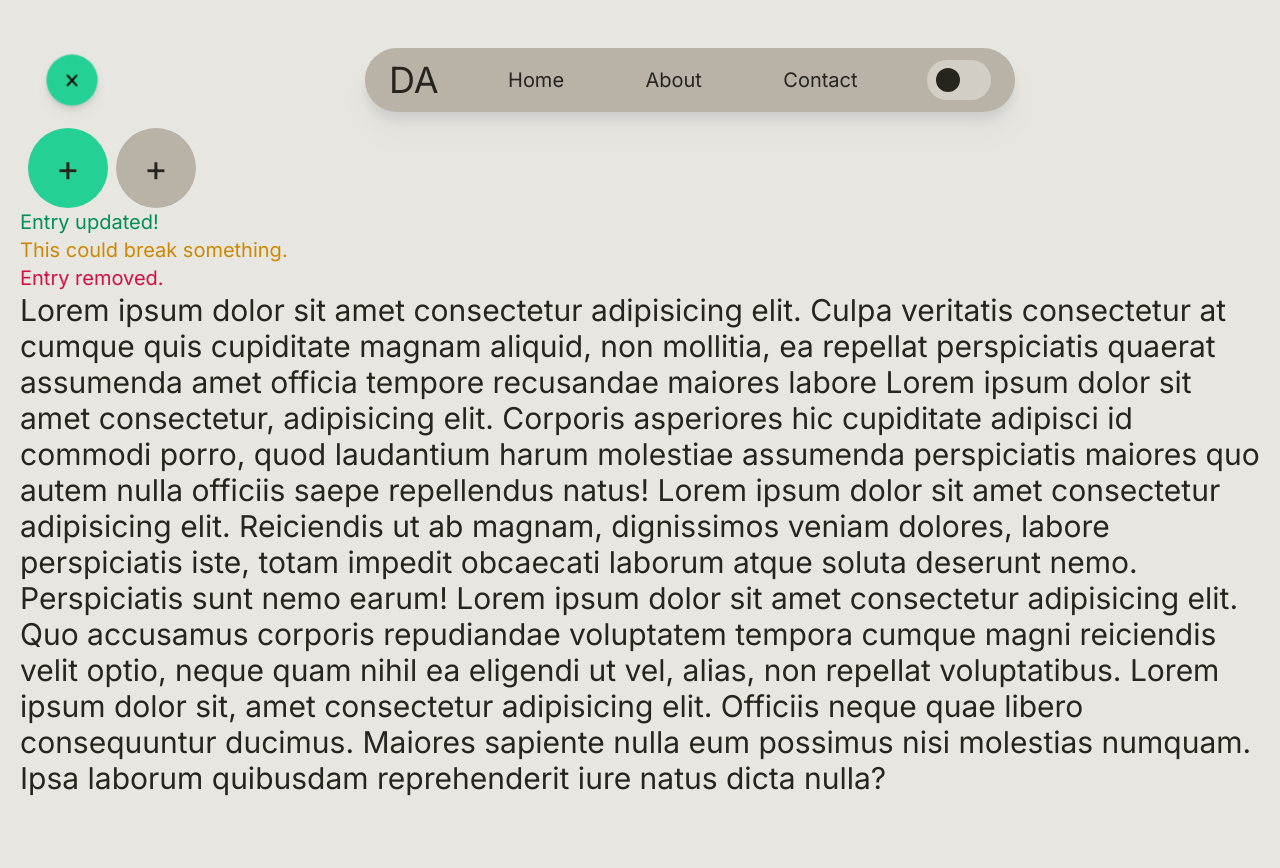
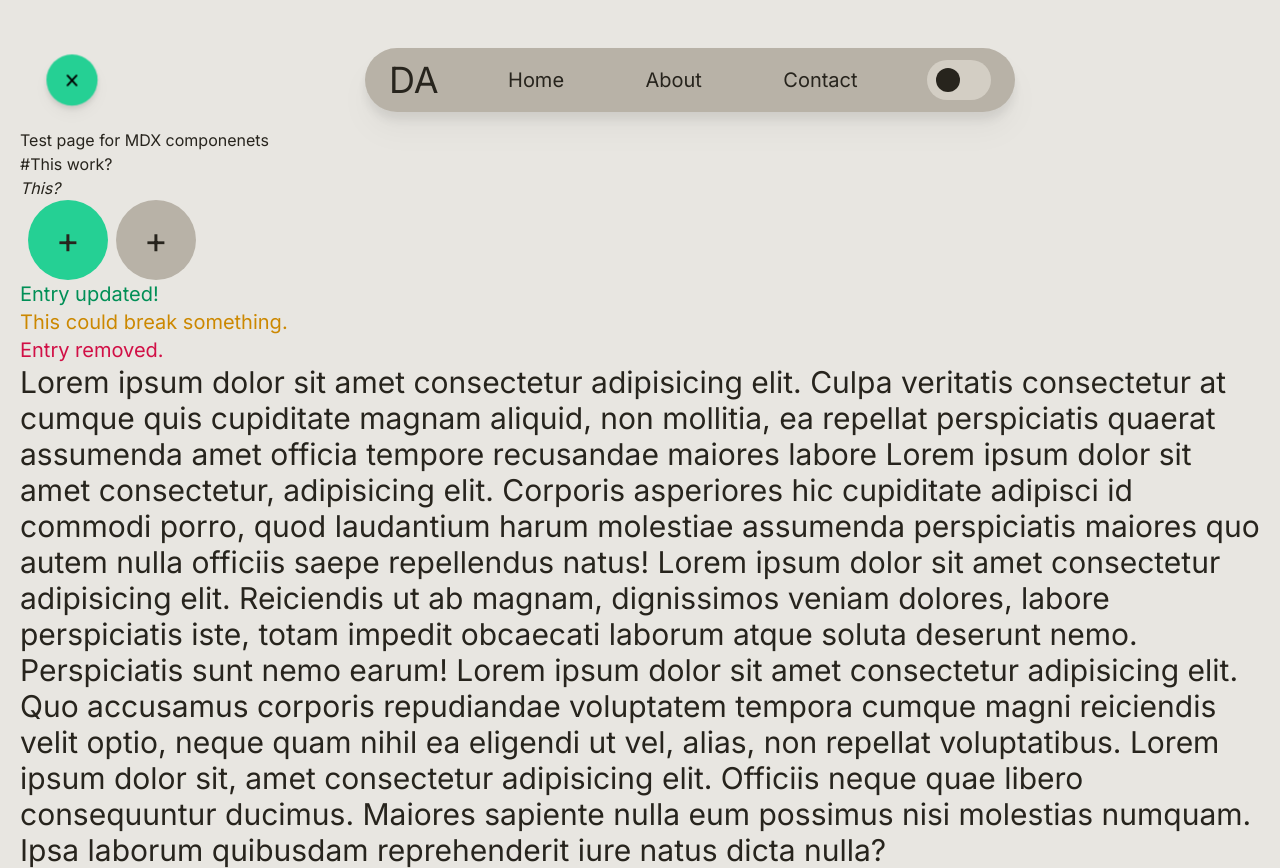
Before and after one commit to theonlynanu/website, a Next.js app: page / in a window 1280 px wide. Before the commit the page ends 800 px from the top, so only its background shows below. Built offline with nearby package versions, Linux system fonts and the light colour scheme.

Commit message:
Begin MDX configuration
This commit was made mid-setup to facilitate
switching between workstations. Don't expect any
real changes here.

```diff
--- /dev/null
+++ b/mdx-components.tsx
@@ -0,0 +1,10 @@
+import type { MDXComponents } from "mdx/types";
+
+
+export function useMDXComponents(components: MDXComponents): MDXComponents {
+    return {
+      // Allows customizing built-in components, e.g. to add styling.
+      // h1: ({ children }) => <h1 style={{ fontSize: "100px" }}>{children}</h1>,
+      ...components,
+    }
+  }
--- a/next.config.js
+++ b/next.config.js
@@ -8,5 +8,9 @@ const nextConfig = {
         API_KEY: process.env.API_KEY
     }
 }
+
+// Using MDX with remark or rehype plugins requires a touch more setup for this
+// requirement, see Next docs for more info
 const withMDX = require('@next/mdx')()
+
 module.exports = withMDX(nextConfig)
--- a/src/app/page.tsx
+++ b/src/app/page.tsx
@@ -1,9 +1,10 @@
-import {motion} from "framer-motion"
+import HelloWorld from "./test.mdx"
 
 export default function Index() {
 
   return (
     <div>
+      <HelloWorld />
       <button className='bg-standard-primary dark:bg-standard-darkprimary text-standard-900 rounded-full p-1 h-20 w-20 text-4xl mx-2'>+</button><button className="bg-standard-300 w-20 h-20 rounded-full text-4xl text-standard-900">+</button>
       <p className="text-xl text-standard-confirm dark:text-standard-darkconfirm">Entry updated!</p>
       <p className="text-xl text-standard-warn dark:text-standard-darkwarn">This could break something.</p>
--- /dev/null
+++ b/src/app/test.mdx
@@ -0,0 +1,5 @@
+Test page for MDX componenets
+
+#This work?
+
+*This?*
```
Also changed, not shown: package.json (+4 -4 lines), 1 other file (tests, documents, lock files or other folders).
